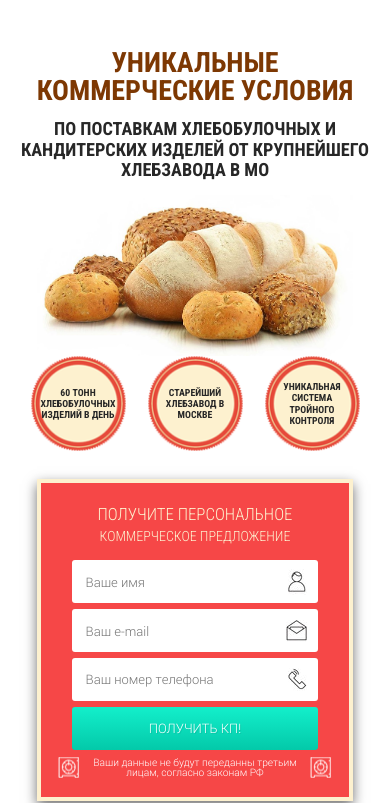
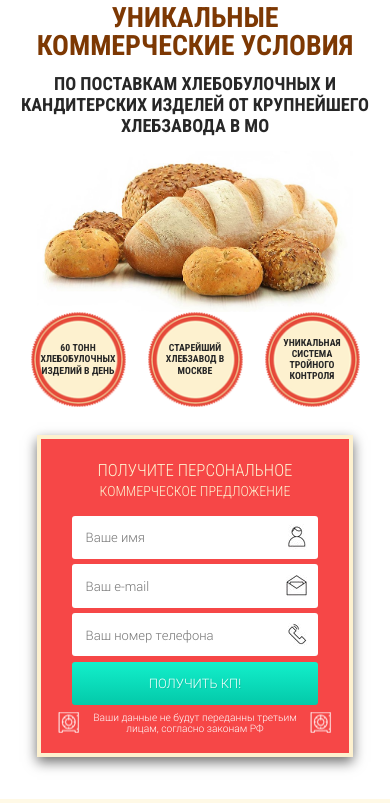
Before and after one commit to obiwah/bakery, a website: page src/index.html in a window 390 px wide. Shown: the part 76-879 px from the top of the page. Drawn offline with nearby package versions, Linux system fonts and the light colour scheme; files that its build step writes are made by us from their sources; files whose address does not match are found by name.

Commit message:
refact background position and section paddings

```diff
--- a/src/sass/sections/_hero.sass
+++ b/src/sass/sections/_hero.sass
@@ -3,7 +3,7 @@
     font-family: "Roboto Condensed", sans-serif
     position: relative
     padding-top: 8.9rem
-    margin-bottom: 5.27rem
+    margin-bottom: 4.3rem
     text-align: center
     text-transform: uppercase
 
@@ -133,7 +133,7 @@
 @media (max-width: 991px)
   .hero
     &__section
-      background: url("../img/back/hero.jpg") center top no-repeat
+      background: url("../img/back/hero.jpg") center 25% no-repeat
 
     &__title
       font-size: 2.5rem
@@ -237,6 +237,9 @@
 
 @media (max-width: 420px)
   .hero
+    &__section
+      padding-top: 80px
+
     &__form
       &-title
         font-size: 1.2rem
```
